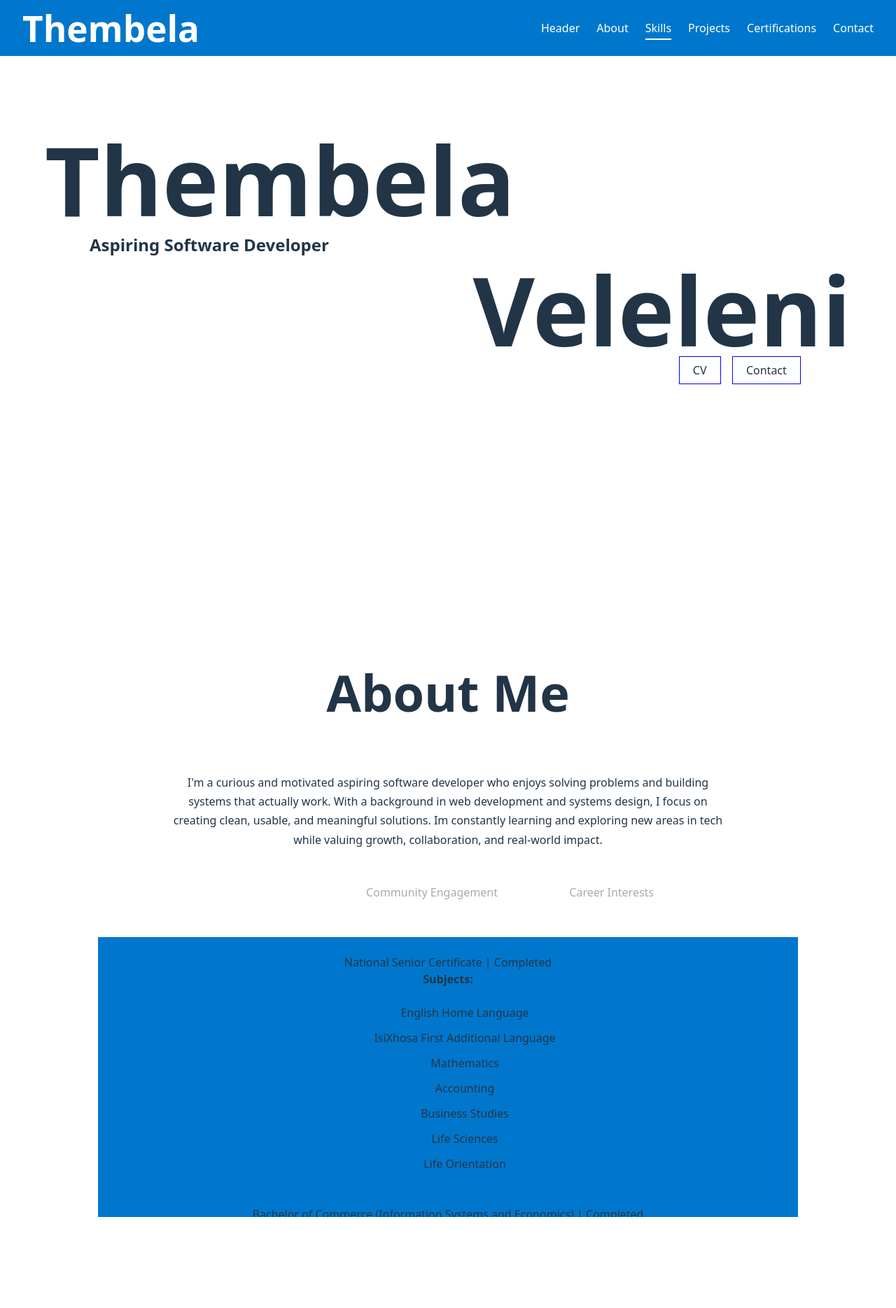
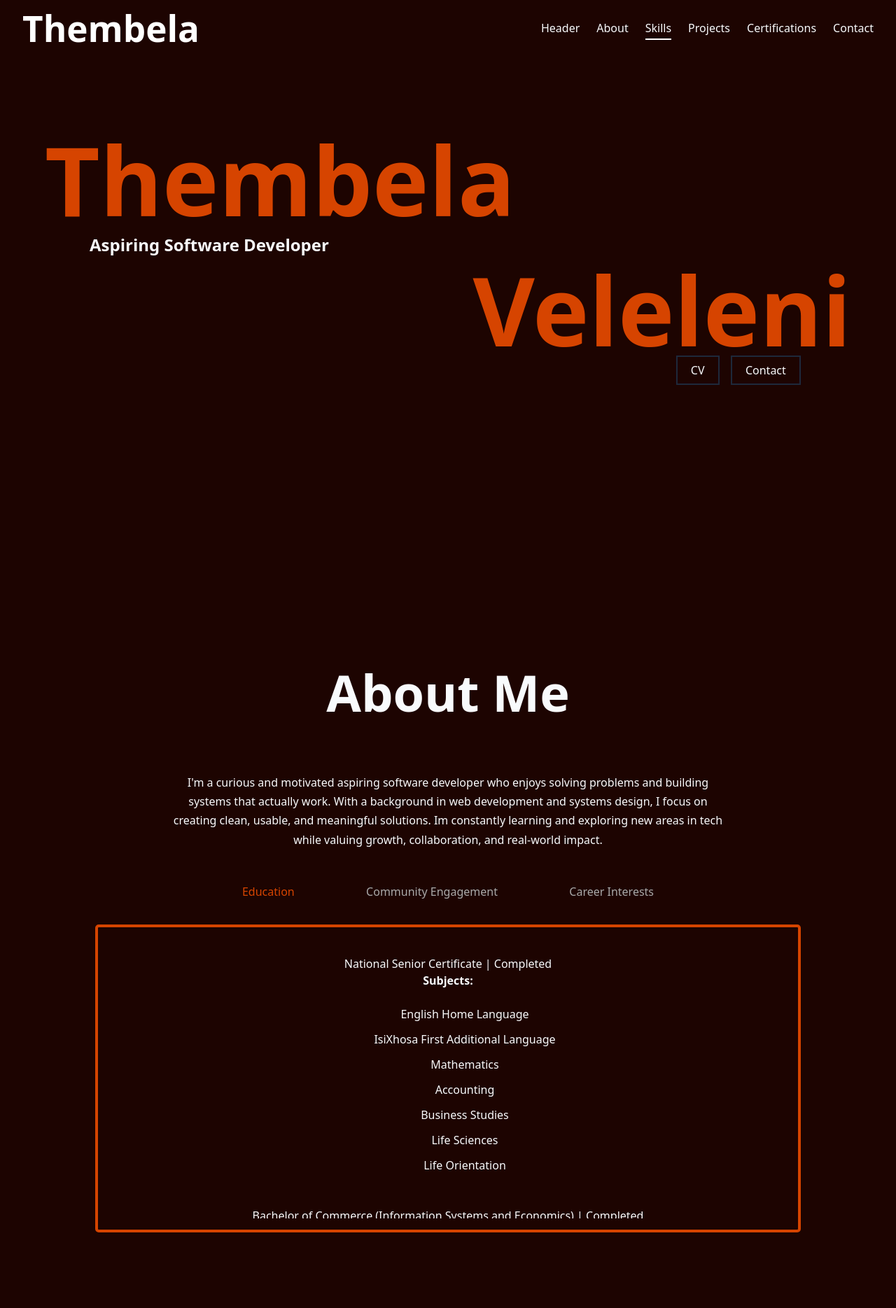
Before and after one commit to Thembela2/portfolio-website, a React (Vite) app in the folder portfolio/: page / in a window 1280 px wide. Shown: the top 1869 px of the page at 70% size. Built offline with nearby package versions, Linux system fonts and the light colour scheme.

Commit message:
css update

```diff
--- a/portfolio/src/components/Projects.tsx
+++ b/portfolio/src/components/Projects.tsx
@@ -22,28 +22,10 @@ const projects: Project[] = [
     technologies: ["HTML", "CSS", "JavaScript", "PHP", "MySQL"],
   },
    {
-    name: "Residence Maintenance System | 2024",
+    name: "Residence Maintenance System | 2026",
     description:
-      "Designed and led the development of a web-based maintenance management system for university residences. Implemented database-driven fault tracking and role-based dashboards to improve issue resolution efficiency.",
-    technologies: ["HTML", "CSS", "JavaScript", "PHP", "MySQL"],
-  },
-   {
-    name: "Residence Maintenance System | 2024",
-    description:
-      "Designed and led the development of a web-based maintenance management system for university residences. Implemented database-driven fault tracking and role-based dashboards to improve issue resolution efficiency.",
-    technologies: ["HTML", "CSS", "JavaScript", "PHP", "MySQL"],
-  },
-   {
-    name: "Residence Maintenance System | 2024",
-    description:
-      "Designed and led the development of a web-based maintenance management system for university residences. Implemented database-driven fault tracking and role-based dashboards to improve issue resolution efficiency.",
-    technologies: ["HTML", "CSS", "JavaScript", "PHP", "MySQL"],
-  },
-   {
-    name: "Residence Maintenance System | 2024",
-    description:
-      "Designed and led the development of a web-based maintenance management system for university residences. Implemented database-driven fault tracking and role-based dashboards to improve issue resolution efficiency.",
-    technologies: ["HTML", "CSS", "JavaScript", "PHP", "MySQL"],
+      "Coming soon",
+    technologies: ["Typescript", "React", "JavaScript", "PHP", "MySQL"],
   },
 ];
 
--- a/portfolio/src/index.css
+++ b/portfolio/src/index.css
@@ -3,11 +3,6 @@
   font-family: system-ui, Avenir, Helvetica, Arial, sans-serif;
   font-weight: 400;
   line-height: 1.5;
-
-  /* Colors */
-  color-scheme: light dark;
-  color: rgba(255, 255, 255, 0.87);
-  background-color: #242424;
 
   /* Rendering */
   font-synthesis: none;
@@ -15,6 +10,22 @@
   -webkit-font-smoothing: antialiased;
   -moz-osx-font-smoothing: grayscale;
 }
+
+:root {
+  /* Backgrounds */
+  --bg-main: #1d0401;
+  --bg-surface: #1e293b;
+  --bg-border: #334155;
+
+  /* Text */
+  --text-main: #f8fafc;
+  --text-secondary: #cbd5e1;
+  /* Accent */
+  --accent:  #d64400;
+  --accent-hover: #2563eb;
+  --accent-glow: rgba(59, 130, 246, 0.25);
+}
+
 html {
   scroll-behavior: smooth;
 }
@@ -42,6 +53,7 @@ body {
   scrollbar-width: none; /* Firefox */
   -ms-overflow-style: none; /* IE 10+ */
   overflow-y: scroll; /* keep scroll functional */
+  background-color: var(--bg-main);
 }
 
 body::-webkit-scrollbar {
@@ -98,7 +110,7 @@ nav {
   justify-content: space-between;
   align-items: center;
   padding: 1rem 2rem;
-  background-color: #0077cc;
+  background-color: var(--bg-main);
   color: white;
   height: var(--navbar-height);
 }
@@ -122,7 +134,7 @@ nav ul {
 }
 
 nav a {
-  color: white;
+  color: var(--text-main);
   text-decoration: none;
   font-weight: 500;
 }
@@ -148,6 +160,7 @@ nav a:hover {
   z-index: 0;
   max-width: 90vw;
   margin: 0 auto;
+  color: var(--accent);
 }
 
 .Lname {
@@ -161,6 +174,7 @@ nav a:hover {
   z-index: 0;
   max-width: 90vw;
   margin: 0 auto;
+  color: var(--accent);
 }
 
 @keyframes slideFromLeft {
@@ -212,6 +226,7 @@ nav a:hover {
   gap: 1rem;
   text-align: left;         /* space between links (adjust as needed) */
  margin: 0 10%;
+ color: var(--text-main);
 }
 /* Buttons under surname */
 .links{
@@ -221,8 +236,8 @@ nav a:hover {
 }
 .btn {
   background: transparent;
-  color: var(--text-color);
-  border: 1px solid blue;
+  color: var(--text-main);
+  border: 2px solid var(--bg-surface);
   padding: 0.5rem 1.2rem;
   margin:0 0.5rem;
   cursor: pointer;
@@ -243,7 +258,7 @@ nav a:hover {
   align-items: center;      /* horizontal centering */
   justify-content: center;  /* vertical centering */
   text-align: center;
-
+  color: var(--text-main);
   padding-top: calc(var(--navbar-height) + 4rem);
 }
 
@@ -275,10 +290,14 @@ nav a:hover {
   cursor: pointer;
   padding-bottom: 0.25rem;
 }
+.tab-content{
+   border: 4px solid var(--accent);
+   border-radius: 5px;
+}
 
 .tab-link.active {
-  color: #fff;
-  border-bottom: 2px solid #fff;
+  color: var(--accent);
+
 }
 
 /* ---------- Tab Content ---------- */
@@ -286,7 +305,7 @@ nav a:hover {
   list-style: none;
   padding: 1.5rem;
   width: 1000px;
-  background-color: #0077cc;
+  background-color: var(--bg-main);
   max-height: 400px;
   overflow-y: auto;
 }
@@ -307,9 +326,13 @@ nav a:hover {
   margin-bottom: 1rem;
   font-size: 4.5rem;
   margin-top: -5%;
-  align-items: center;      /* horizontal centering */
+  align-items: center; /* horizontal centering */
   text-align: center;
+  color: var(--text-main);
+}
 
+#skills h3{
+  color: var(--text-main);
 }
 
 #skills ul {
@@ -319,6 +342,7 @@ nav a:hover {
   grid-template-columns: repeat(auto-fit, minmax(140px, 1fr));
   gap: 0.75rem;
 }
+
 
 #skills li {
   background: #f4f4f4;
@@ -331,18 +355,6 @@ nav a:hover {
 .skill-category {
   opacity: 1;
   transform: translateX(0);
-}
-
-/* Only animate when JS opts in */
-.skill-category.animate {
-  opacity: 0;
-  transform: translateX(-40px);
-}
-
-.skill-category.show {
-  opacity: 1;
-  transform: translateX(0);
-  transition: opacity 0.6s ease, transform 0.6s ease;
 }
 
 
@@ -359,6 +371,7 @@ nav a:hover {
   margin-top: -5%;
   align-items: center;      /* horizontal centering */
   text-align: center;
+  color: var(--text-main);
 }
 .project-list {
   display: grid;
@@ -386,6 +399,7 @@ nav a:hover {
   margin-top: -5%;
   align-items: center;      /* horizontal centering */
   text-align: center;
+  color: var(--text-main);
 }
 .cert-list {
   display: grid;
@@ -446,6 +460,7 @@ nav a:hover {
   margin-top: -5%;
   align-items: center;      /* horizontal centering */
   text-align: center;
+  color: var(--text-main);
 }
 /* Each input container */
 #contact form{
@@ -513,7 +528,7 @@ footer {
   margin-top: 3rem;
   padding: 1rem;
   text-align: center;
-  background-color: #f5f5f5;
-  color: #555;
+  background-color: var(--bg-surface);
+  color: var(--text-main);
   font-size: 0.9rem;
 }
```
